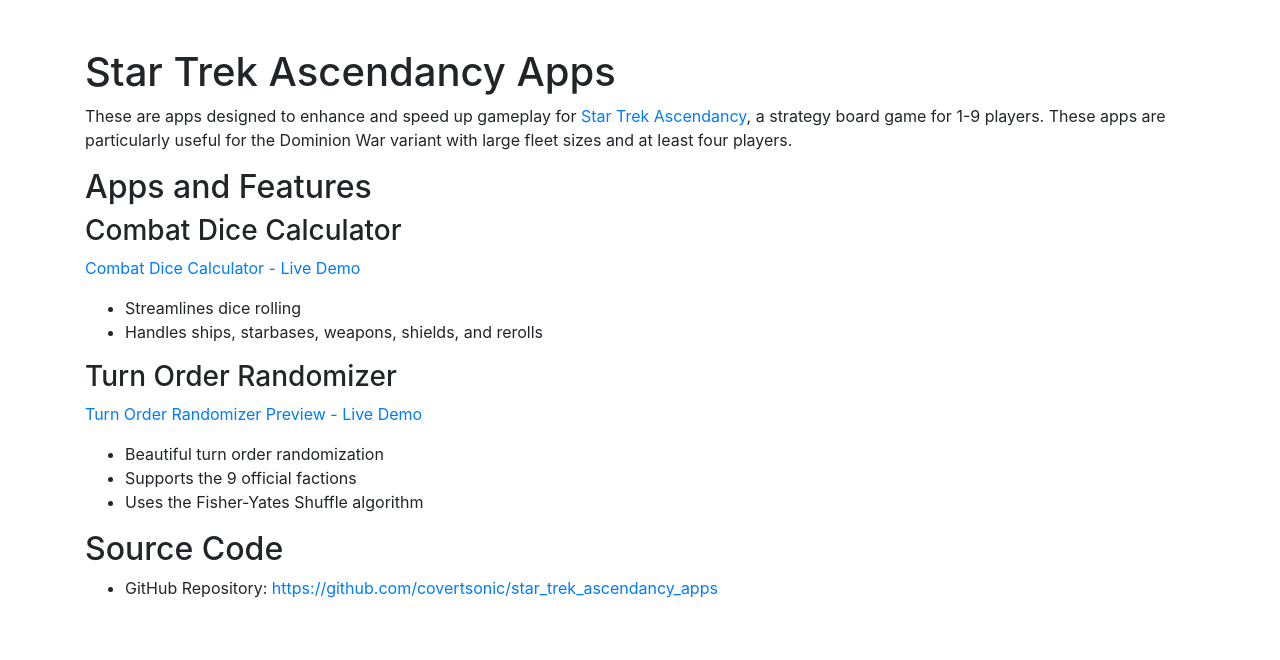
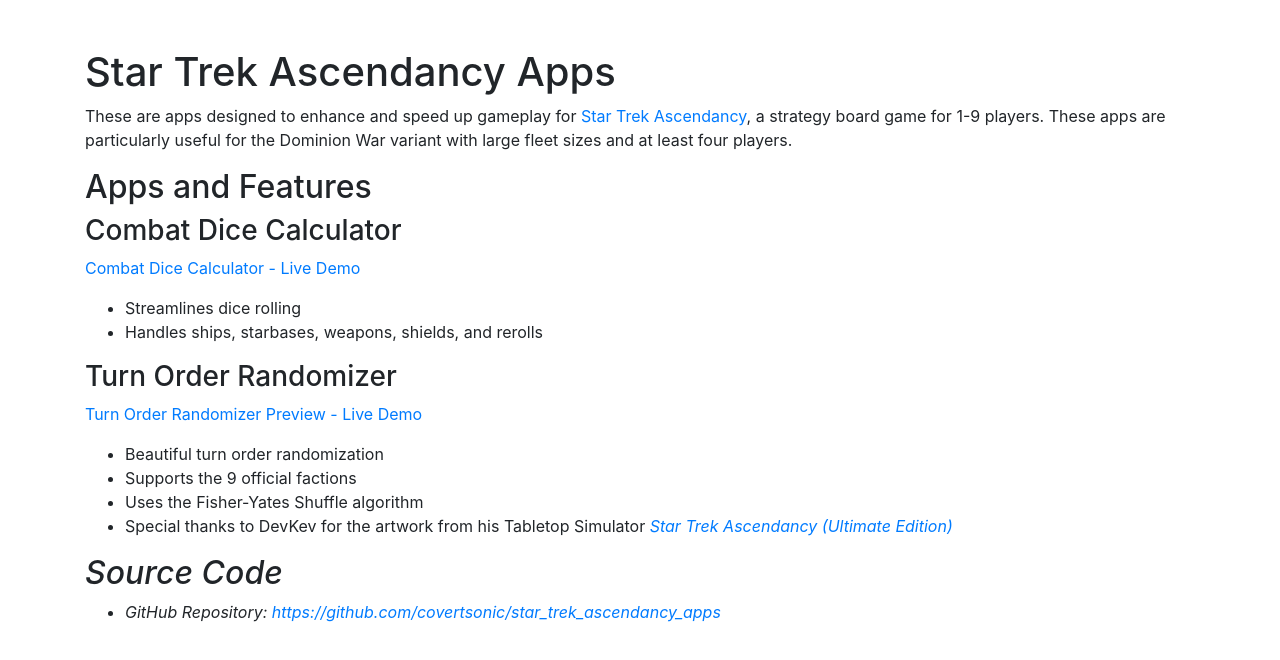
Before and after one commit to covertsonic/star_trek_ascendancy, a website: page index.html in a window 1280 px wide. Drawn offline with nearby package versions, Linux system fonts and the light colour scheme.

Commit message:
Update index.html

```diff
--- a/index.html
+++ b/index.html
@@ -32,6 +32,7 @@
 <li>Beautiful turn order randomization</li>
 <li>Supports the 9 official factions</li>
 <li>Uses the Fisher-Yates Shuffle algorithm</li>
+<li>Special thanks to DevKev for the artwork from his Tabletop Simulator <i><a href="https://steamcommunity.com/sharedfiles/filedetails/?id=1559499743">Star Trek Ascendancy (Ultimate Edition)</a></li>
 </ul>
 
 <h2 id="live-demo-and-source-code">Source Code</h2>
```
